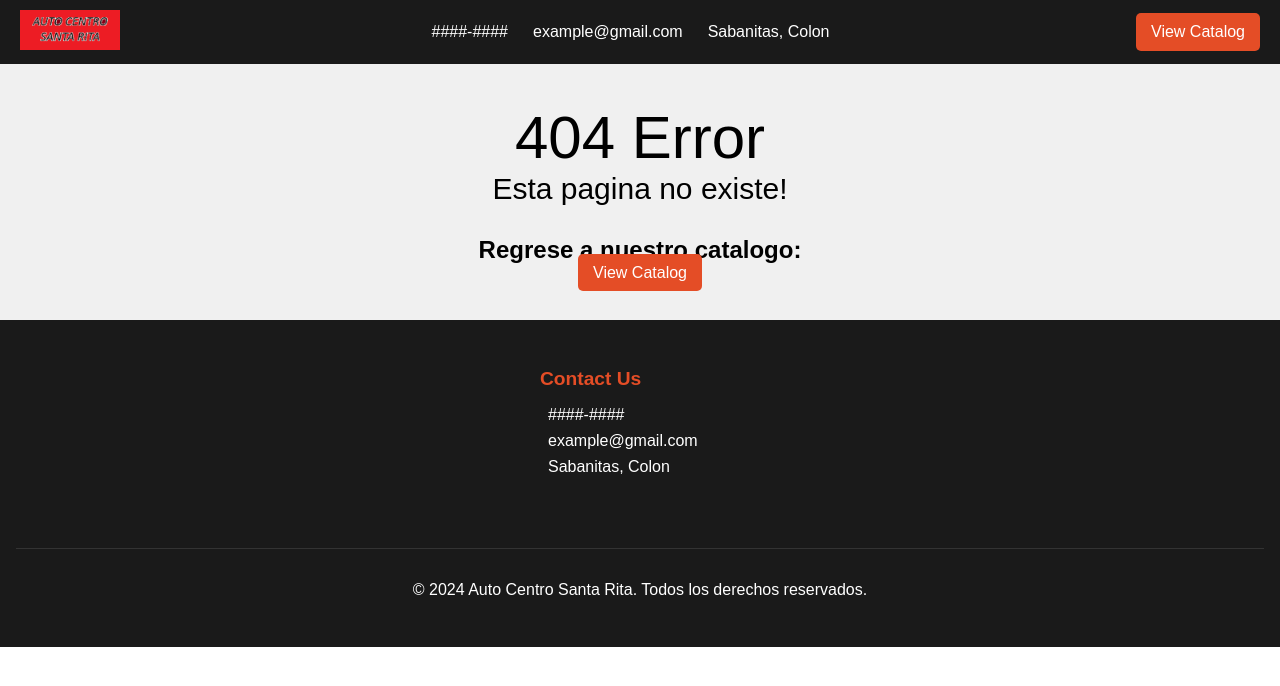
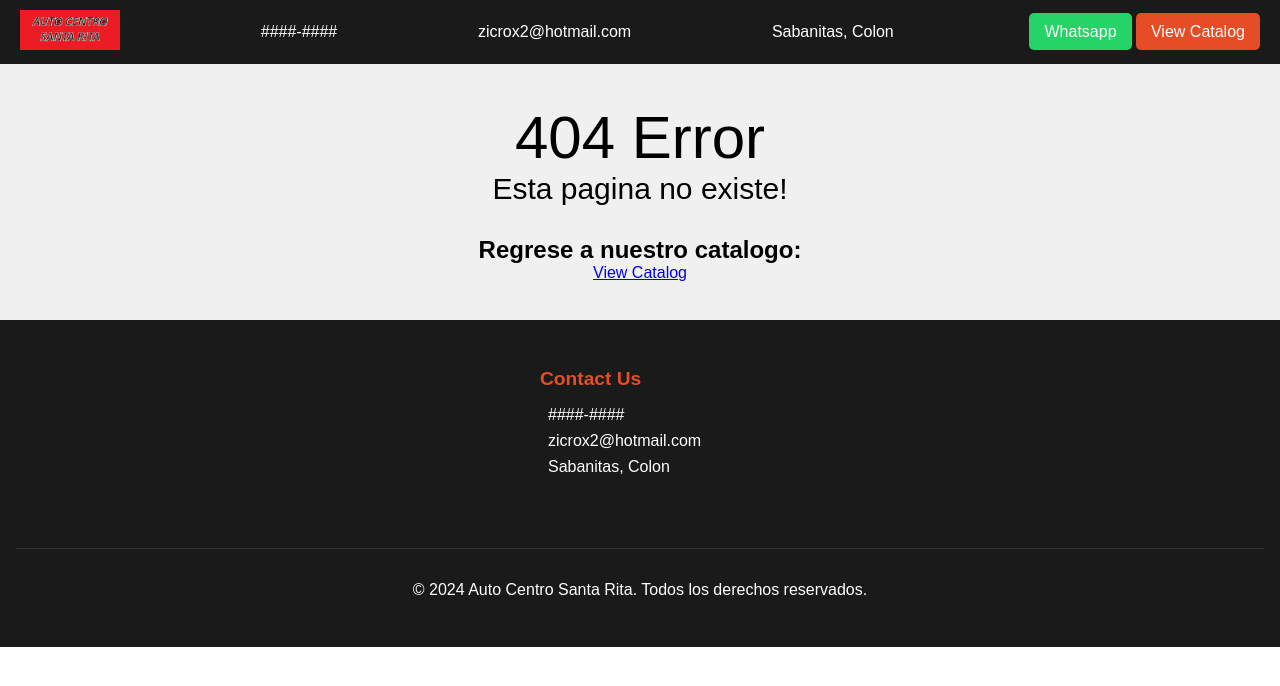
Before and after one commit to JohnnyLiang-OTU/django-project, a Django app: template templates/404.html in a window 1280 px wide. Shown: the top 686 px of the page. Run offline with Django 3.2, Linux system fonts and the light colour scheme; the template is opened without the code that fills it, so the values that code supplies are empty.

Commit message:
front-end changes

```diff
--- a/base/templates/base/productform.html
+++ b/base/templates/base/productform.html
@@ -8,7 +8,7 @@
 <body>
     {% extends 'admin/admin_base.html' %}
     {% block content %}
-    {% load crispy_forms_tags %}
+    <!-- {% load crispy_forms_tags %} -->
     <form method="POST", enctype="multipart/form-data">
         {% csrf_token %}
         {{ product_form.as_p }}
--- a/static/css/brands.css
+++ b/static/css/brands.css
@@ -23,7 +23,7 @@
 .brand_container {
     padding: 10px 0;
     display: flex;
-    justify-content: center;
+    justify-content:space-evenly;
     /* scroll-behavior: smooth;
     overflow-x: auto;
     overflow-y: hidden;
@@ -39,7 +39,7 @@
     flex: 0 0 auto;
     width: 180px;
     height: 90px;
-    margin-right: 25px;
+    /* margin-right: 25px; */
     background-color: #ffffff;
     border-radius: 10px;
     overflow: hidden;
--- a/static/css/navbar.css
+++ b/static/css/navbar.css
@@ -35,7 +35,16 @@
     font-size: 1.2em;
 }
 
-.navbar__catalog-button {
+#navbar__whatsapp_button {
+    background-color: #25d366;
+    color: #ffffff;
+    padding: 10px 15px;
+    border-radius: 5px;
+    text-decoration: none;
+    transition: background-color 0.3s ease;
+}
+
+#navbar__catalog_button {
     background-color: #e44d26;
     color: #ffffff;
     padding: 10px 15px;
@@ -44,7 +53,7 @@
     transition: background-color 0.3s ease;
 }
 
-.navbar__catalog-button:hover {
+#navbar__catalog_button:hover {
     background-color: #c13b1b;
 }
 
--- a/templates/footer.html
+++ b/templates/footer.html
@@ -2,15 +2,15 @@
     <div class="footer__container">
         <div class="footer__section">
             <h3 class="footer__title">Contact Us</h3>
-            <a href="https://wa.me/YOURNUMBER" class="footer__contact-item">
+            <a href="https://wa.me/50766721296" class="footer__contact-item">
                 <i class="fa-brands fa-whatsapp"></i>
                 <span>####-####</span>
             </a>
             <a href="mailto:example@gmail.com" class="footer__contact-item">
                 <i class="fas fa-envelope"></i>
-                <span>example@gmail.com</span>
+                <span>zicrox2@hotmail.com</span>
             </a>
-            <a href="https://goo.gl/maps/YOURLOCATION" class="footer__contact-item">
+            <a href="https://maps.app.goo.gl/Nrvgj6zVphzuLKRe9" class="footer__contact-item">
                 <i class="fas fa-map-marker-alt"></i>
                 <span>Sabanitas, Colon</span>
             </a>
--- a/templates/navbar.html
+++ b/templates/navbar.html
@@ -3,19 +3,22 @@
     <a href="{% url 'catalogo' %}" class="navbar__logo">
         <img src="{% static 'images/icon/horizontal_logo.png' %}" alt="Company Logo">
     </a>
-    <div class="navbar__contact-info">
-        <a href="https://wa.me/YOURNUMBER" class="navbar__contact-item">
+    <!-- <div class="navbar__contact-info"> -->
+        <a href="https://wa.me/50766721296" target="_blank" class="navbar__contact-item">
             <i class="fa-brands fa-whatsapp"></i>
             <span>####-####</span>
         </a>
-        <a href="mailto:example@gmail.com" class="navbar__contact-item">
+        <a href="mailto:zicrox2@hotmail.com" target="_blank" class="navbar__contact-item">
             <i class="fas fa-envelope"></i>
-            <span>example@gmail.com</span>
+            <span>zicrox2@hotmail.com</span>
         </a>
-        <a href="https://goo.gl/maps/YOURLOCATION" class="navbar__contact-item">
+        <a href="https://maps.app.goo.gl/Nrvgj6zVphzuLKRe9" target="_blank" class="navbar__contact-item">
             <i class="fas fa-map-marker-alt"></i>
             <span>Sabanitas, Colon</span>
         </a>
+    <!-- </div> -->
+    <div>
+        <a href="https://wa.me/50766721296" target="_blank" id="navbar__whatsapp_button"><i class="fa-brands fa-whatsapp"></i> Whatsapp</a>
+        <a href="{% url 'catalogo' %}" id="navbar__catalog_button">View Catalog</a>
     </div>
-    <a href="{% url 'catalogo' %}" class="navbar__catalog-button">View Catalog</a>
 </nav>
```
Also changed, not shown: e_commerce/urls.py (line endings or trailing spaces), static/images/wsp.png (added).
